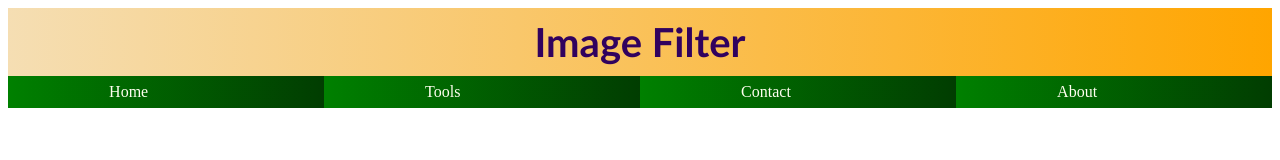
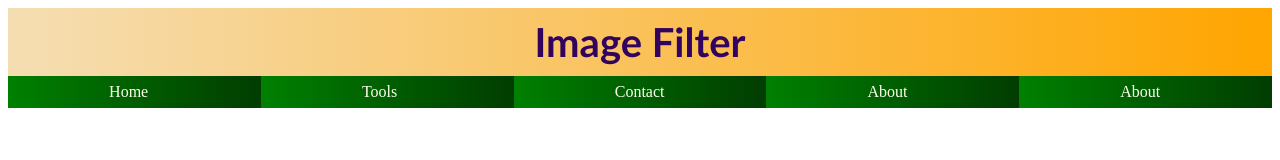
Before and after one commit to neelkantnewra/imagefilter, a plain HTML site: page index.html in a window 1280 px wide. Drawn offline with Linux system fonts and the light colour scheme.

Commit message:
Update index.html

```diff
--- a/index.html
+++ b/index.html
@@ -14,6 +14,7 @@
         <div id = "tab1">Tools</div>
         <div id = "tab1">Contact</div>
         <div id = "tab1">About</div>
+        <div id = "tab1">About</div>
     </div>
 </body>
 </html>
```
